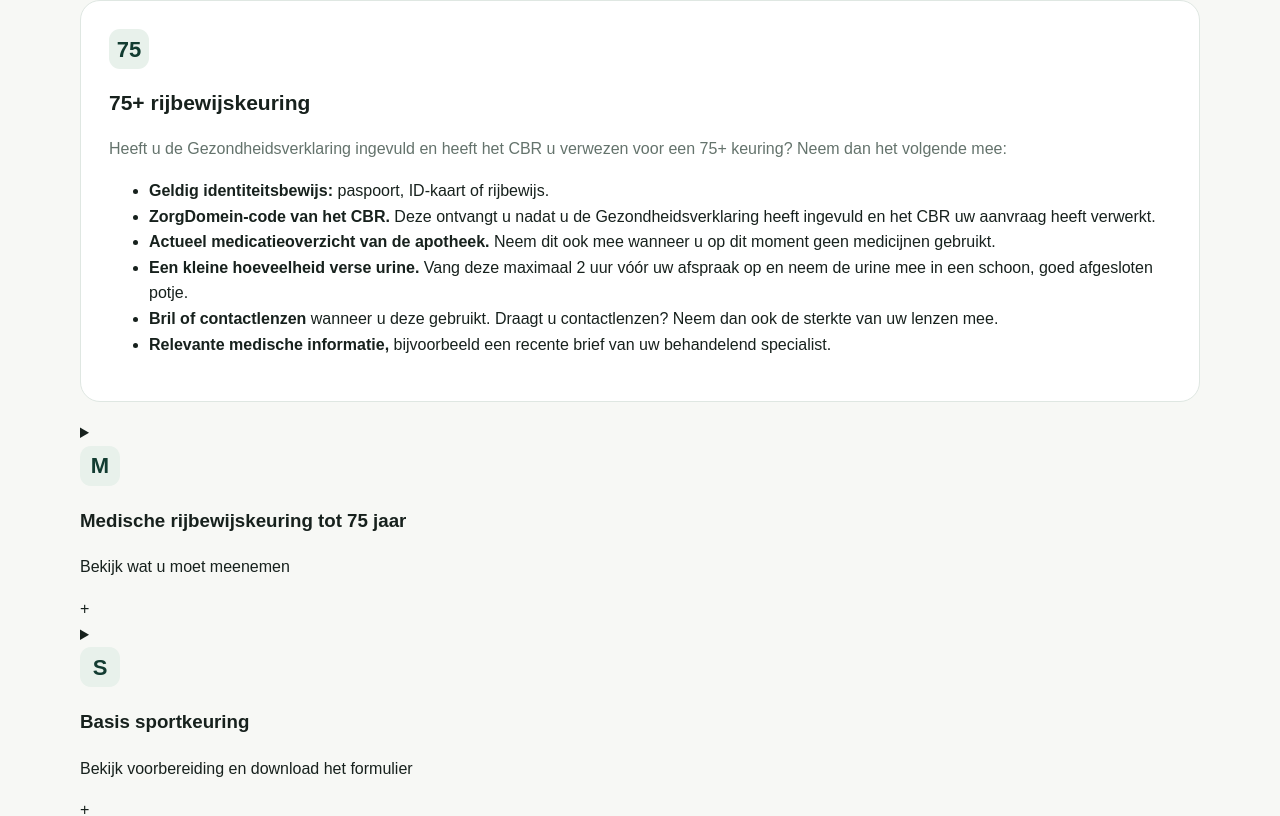
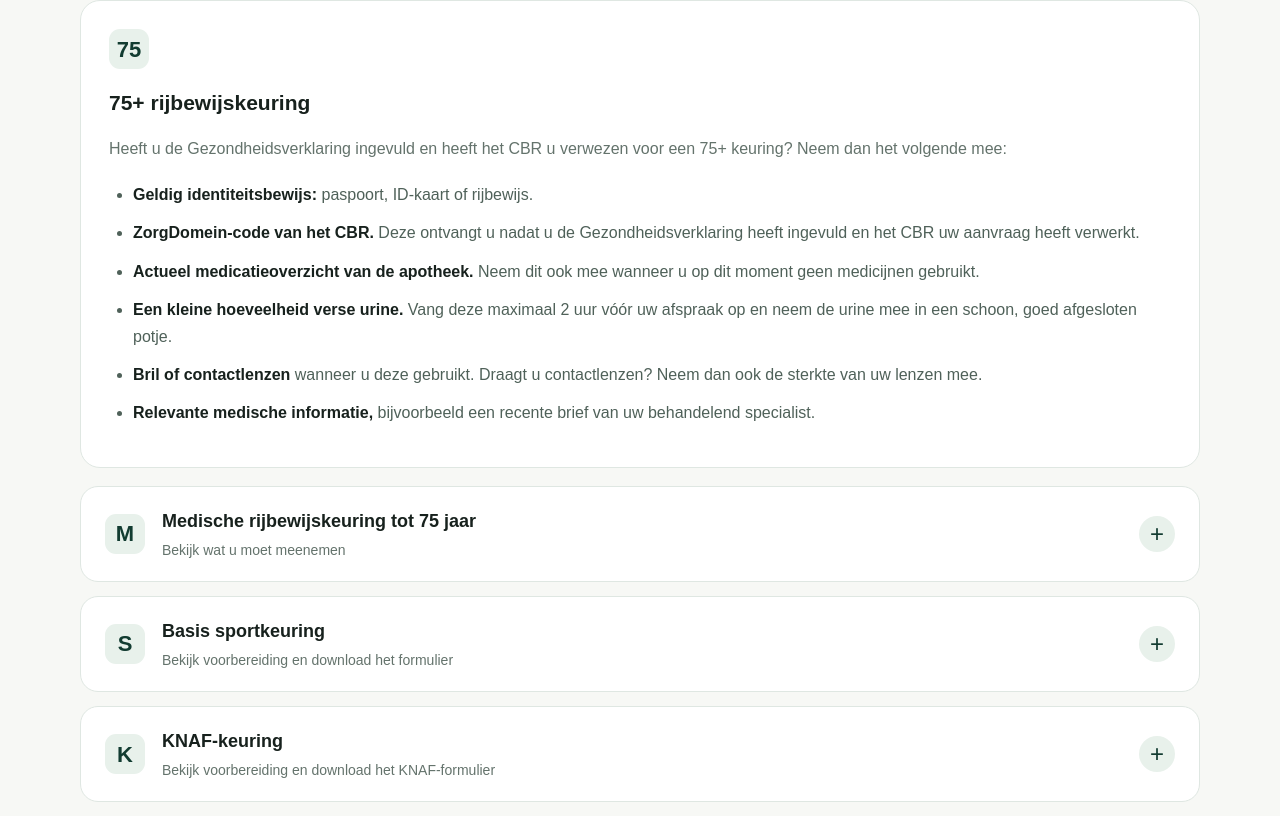
Before and after one commit to AestheFitNL/KeurFit, a Next.js app: page / in a window 1280 px wide. Shown: the part 3358-4174 px from the top of the page. Built offline with nearby package versions, Linux system fonts and the light colour scheme.

Commit message:
Add styles for preparation sections in globals.css

```diff
--- a/app/globals.css
+++ b/app/globals.css
@@ -1026,3 +1026,162 @@ footer {
     border-radius: 15px;
   }
 }
+
+/* VOORBEREIDING KEURINGEN */
+
+.preparationOpen {
+  scroll-margin-top: 110px;
+}
+
+.preparationOpen ul,
+.preparationContent ul,
+.preparationContent ol {
+  margin: 20px 0 5px;
+  padding-left: 24px;
+}
+
+.preparationOpen li,
+.preparationContent li {
+  margin-bottom: 12px;
+  color: #4f6159;
+  line-height: 1.65;
+}
+
+.preparationOpen li strong,
+.preparationContent li strong {
+  color: var(--text);
+}
+
+.preparationDetails {
+  scroll-margin-top: 110px;
+  margin-bottom: 14px;
+  border: 1px solid var(--border);
+  border-radius: 18px;
+  background: white;
+  overflow: hidden;
+  transition:
+    border-color 0.2s ease,
+    box-shadow 0.2s ease;
+}
+
+.preparationDetails:hover {
+  border-color: #b9cec1;
+}
+
+.preparationDetails[open] {
+  border-color: var(--green-light);
+  box-shadow: 0 12px 35px rgba(18, 60, 49, 0.07);
+}
+
+.preparationDetails summary {
+  display: flex;
+  align-items: center;
+  justify-content: space-between;
+  gap: 20px;
+  padding: 20px 24px;
+  cursor: pointer;
+  list-style: none;
+  user-select: none;
+}
+
+.preparationDetails summary::-webkit-details-marker {
+  display: none;
+}
+
+.preparationSummaryLeft {
+  display: flex;
+  align-items: center;
+  gap: 17px;
+}
+
+.preparationSummaryLeft .cardIcon {
+  flex: 0 0 40px;
+  margin: 0;
+}
+
+.preparationSummaryLeft h3 {
+  margin: 0 0 3px;
+  color: var(--text);
+  font-size: 18px;
+}
+
+.preparationSummaryLeft p {
+  margin: 0;
+  color: var(--muted);
+  font-size: 14px;
+}
+
+.preparationPlus {
+  flex: 0 0 36px;
+  width: 36px;
+  height: 36px;
+  display: grid;
+  place-items: center;
+  border-radius: 50%;
+  background: var(--green-soft);
+  color: var(--green);
+  font-size: 24px;
+  font-weight: 400;
+  line-height: 1;
+  transition: transform 0.2s ease;
+}
+
+.preparationDetails[open] .preparationPlus {
+  transform: rotate(45deg);
+}
+
+.preparationContent {
+  padding: 2px 24px 26px 81px;
+  border-top: 1px solid var(--border);
+}
+
+.preparationContent > p:first-child {
+  margin-top: 22px;
+}
+
+.preparationContent p {
+  color: var(--muted);
+}
+
+.preparationContent h3 {
+  margin-top: 25px;
+  color: var(--text);
+}
+
+.preparationContent .buttons {
+  margin: 22px 0;
+}
+
+@media (max-width: 600px) {
+  .preparationDetails summary {
+    padding: 17px;
+  }
+
+  .preparationSummaryLeft {
+    gap: 12px;
+  }
+
+  .preparationSummaryLeft h3 {
+    font-size: 16px;
+  }
+
+  .preparationSummaryLeft p {
+    font-size: 12px;
+  }
+
+  .preparationPlus {
+    flex-basis: 32px;
+    width: 32px;
+    height: 32px;
+    font-size: 21px;
+  }
+
+  .preparationContent {
+    padding: 0 17px 22px;
+  }
+
+  .preparationContent .button {
+    width: 100%;
+    text-align: center;
+  }
+}
```
